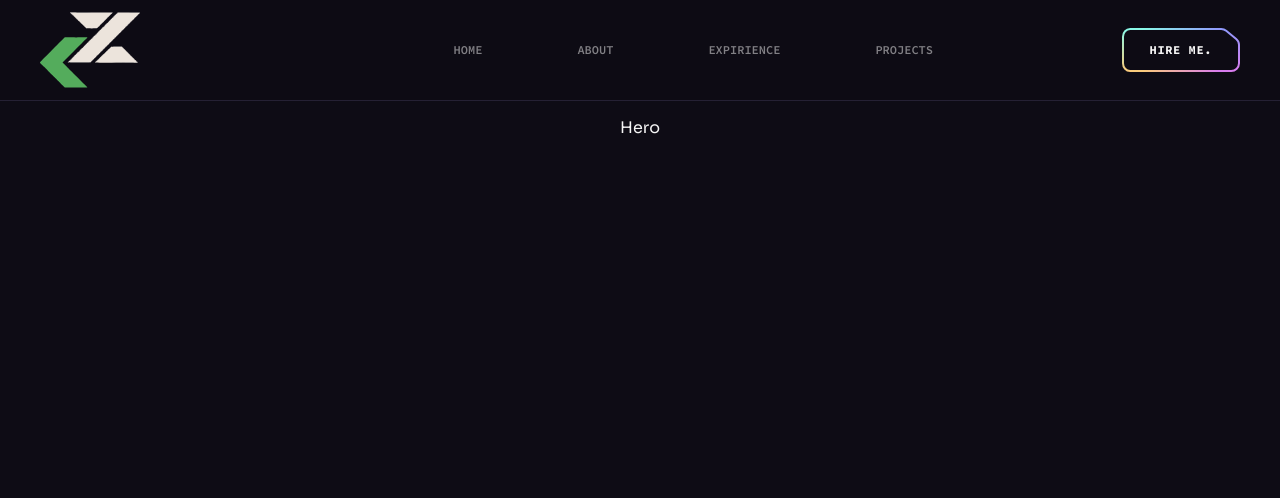
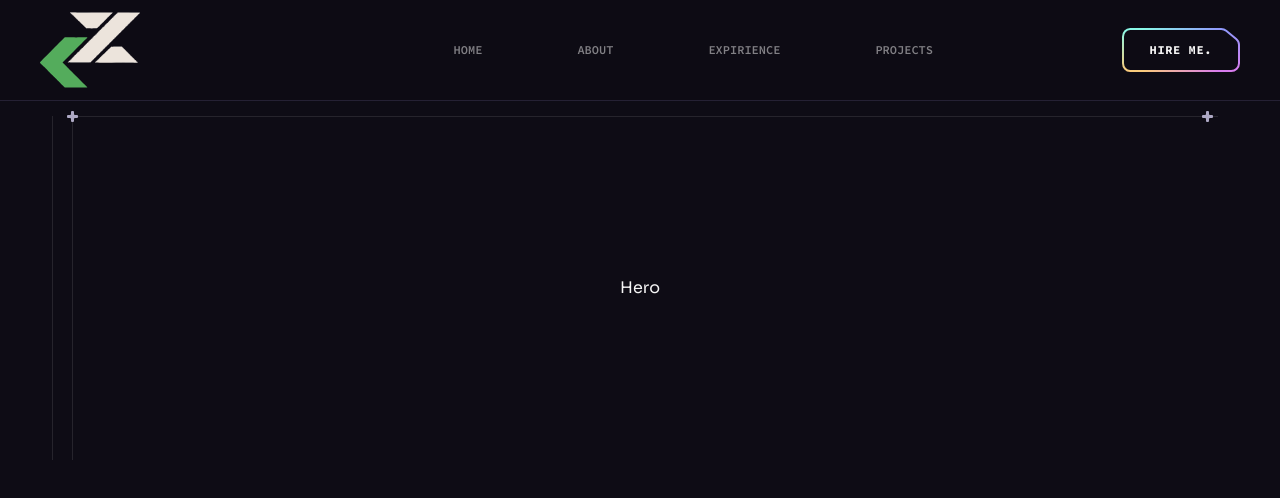
Before and after one commit to Dz-devz/Personal-Portfolio, a React (Vite) app: page / in a window 1280 px wide. Shown: the top 498 px of the page. Built offline with nearby package versions, Linux system fonts and the light colour scheme.

Commit message:
progress: added tailwind in section and custom properties

```diff
--- a/src/components/hero.tsx
+++ b/src/components/hero.tsx
@@ -1,3 +1,15 @@
+import Section from "./section";
+
 export default function Hero() {
-  return <div>Hero</div>;
+  return (
+    <Section
+      className="pt-[12rem] -mt-[5.25]"
+      crosses
+      crossesOffset="lg:transparent-y-[5.25rem]"
+      customPaddings
+      id="hero"
+    >
+      Hero
+    </Section>
+  );
 }
```
